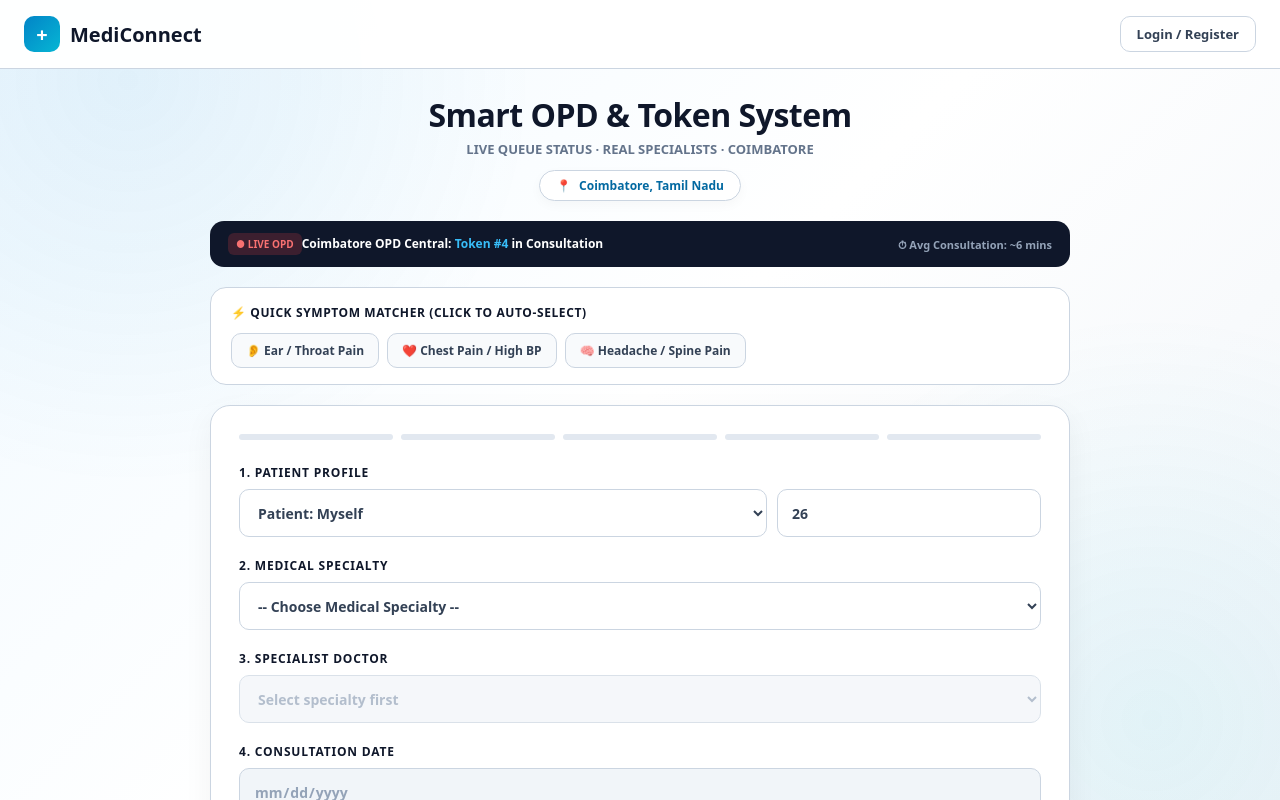
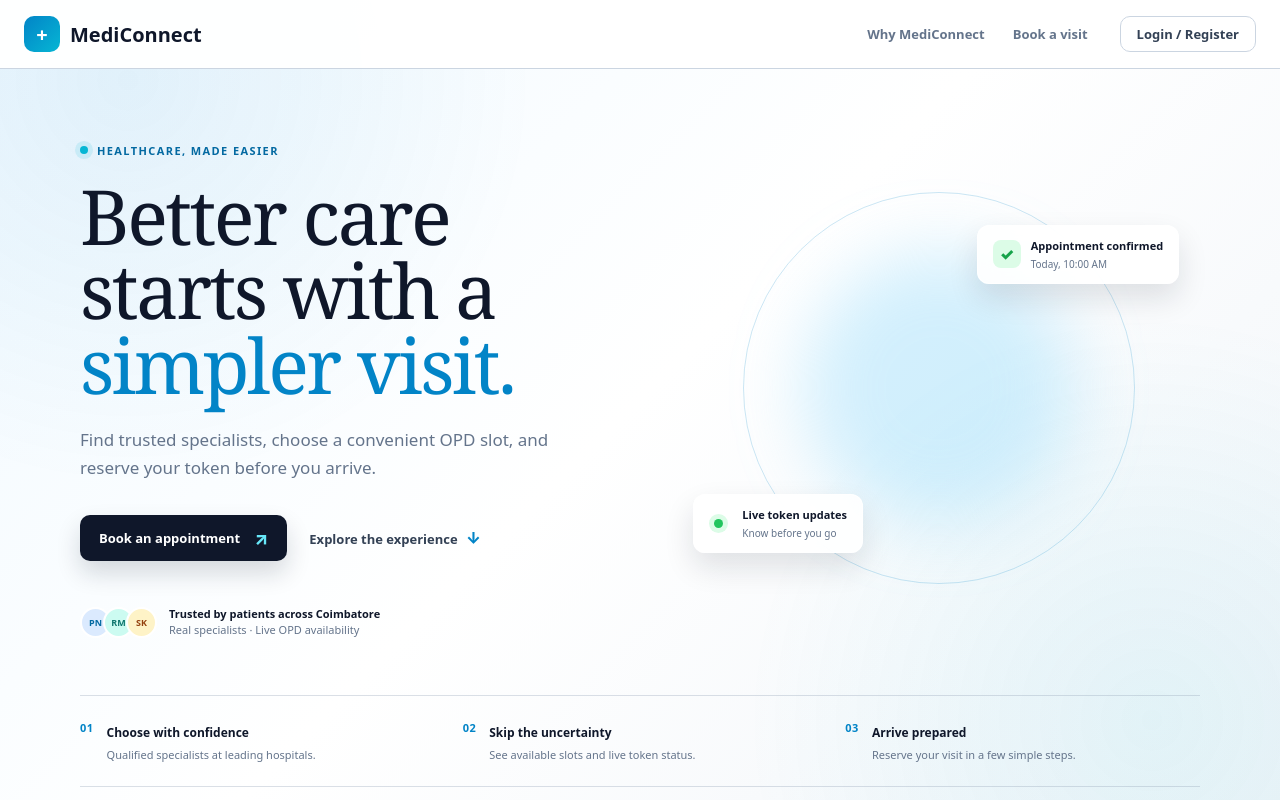
Before and after one commit to Kalaisk-47/Medi-connect, a React (Vite) app: page / in a window 1280 px wide. Shown: the top 800 px of the page. Built offline with nearby package versions, Linux system fonts and the light colour scheme.

Commit message:
Add MediConnect landing page

```diff
--- a/src/App.css
+++ b/src/App.css
@@ -18,6 +18,8 @@
 }
 
 * { box-sizing: border-box; margin: 0; padding: 0; }
+
+html { scroll-behavior: smooth; }
 
 body {
   min-height: 100vh;
@@ -69,6 +71,205 @@ body {
   align-items: center;
   gap: 10px;
 }
+
+.nav-links {
+  display: flex;
+  align-items: center;
+  gap: 28px;
+  margin-left: auto;
+  margin-right: 32px;
+}
+
+.nav-links a {
+  color: var(--muted);
+  font-size: 13px;
+  font-weight: 700;
+  text-decoration: none;
+  transition: color 0.2s ease;
+}
+
+.nav-links a:hover { color: var(--primary-dark); }
+
+.landing-hero {
+  width: min(100% - 48px, 1120px);
+  min-height: 520px;
+  margin: 0 auto;
+  display: grid;
+  grid-template-columns: 1.02fr 0.98fr;
+  align-items: center;
+  gap: 54px;
+  padding: 68px 0 56px;
+}
+
+.landing-copy { position: relative; z-index: 1; }
+
+.eyebrow {
+  display: inline-flex;
+  align-items: center;
+  gap: 9px;
+  color: var(--primary-dark);
+  font-size: 11px;
+  font-weight: 800;
+  letter-spacing: 1.4px;
+  text-transform: uppercase;
+}
+
+.eyebrow-dot {
+  width: 8px;
+  height: 8px;
+  border-radius: 50%;
+  background: var(--accent);
+  box-shadow: 0 0 0 5px rgba(6, 182, 212, 0.12);
+}
+
+.landing-copy h1 {
+  max-width: 650px;
+  margin-top: 20px;
+  color: var(--navy);
+  font-family: Georgia, 'Times New Roman', serif;
+  font-size: clamp(46px, 6vw, 76px);
+  font-weight: 500;
+  line-height: 0.98;
+  letter-spacing: -2.5px;
+}
+
+.landing-copy h1 em { color: var(--primary); font-style: normal; }
+
+.landing-lede {
+  max-width: 480px;
+  margin-top: 24px;
+  color: var(--muted);
+  font-size: 17px;
+  line-height: 1.65;
+}
+
+.landing-actions {
+  display: flex;
+  align-items: center;
+  gap: 22px;
+  margin-top: 32px;
+}
+
+.landing-cta,
+.landing-secondary { text-decoration: none; font-weight: 800; }
+
+.landing-cta {
+  display: inline-flex;
+  align-items: center;
+  gap: 14px;
+  padding: 14px 19px;
+  border-radius: 10px;
+  background: var(--navy);
+  color: #fff;
+  font-size: 13px;
+  box-shadow: 0 12px 24px rgba(15, 23, 42, 0.16);
+  transition: transform 0.2s ease, background 0.2s ease;
+}
+
+.landing-cta:hover { background: var(--primary); transform: translateY(-2px); }
+.landing-cta span { color: #67e8f9; font-size: 18px; line-height: 0; }
+
+.landing-secondary { color: var(--slate); font-size: 13px; }
+.landing-secondary span { margin-left: 5px; color: var(--primary); font-size: 16px; }
+
+.landing-proof {
+  display: flex;
+  align-items: center;
+  gap: 12px;
+  margin-top: 45px;
+}
+
+.proof-avatars { display: flex; padding-left: 8px; }
+.proof-avatars span {
+  display: grid;
+  place-items: center;
+  width: 31px;
+  height: 31px;
+  margin-left: -8px;
+  border: 2px solid #fff;
+  border-radius: 50%;
+  background: #dbeafe;
+  color: var(--primary-dark);
+  font-size: 9px;
+  font-weight: 800;
+}
+.proof-avatars span:nth-child(2) { background: #ccfbf1; color: #0f766e; }
+.proof-avatars span:nth-child(3) { background: #fef3c7; color: #92400e; }
+.landing-proof p { color: var(--navy); font-size: 11px; line-height: 1.5; }
+.landing-proof p span { color: var(--muted); }
+
+.landing-art {
+  position: relative;
+  min-height: 410px;
+  display: grid;
+  place-items: center;
+}
+
+.landing-art::before {
+  content: '';
+  position: absolute;
+  width: min(36vw, 390px);
+  height: min(36vw, 390px);
+  border: 1px solid rgba(2, 132, 199, 0.2);
+  border-radius: 50%;
+}
+
+.art-glow {
+  position: absolute;
+  width: 270px;
+  height: 270px;
+  border-radius: 50%;
+  background: rgba(125, 211, 252, 0.33);
+  filter: blur(35px);
+}
+
+.art-card {
+  position: absolute;
+  z-index: 2;
+  display: flex;
+  align-items: center;
+  gap: 10px;
+  padding: 12px 15px;
+  border: 1px solid rgba(255, 255, 255, 0.9);
+  border-radius: 12px;
+  background: rgba(255, 255, 255, 0.9);
+  box-shadow: 0 14px 30px rgba(15, 23, 42, 0.12);
+  backdrop-filter: blur(10px);
+}
+.art-card strong, .art-card small { display: block; }
+.art-card strong { color: var(--navy); font-size: 11px; }
+.art-card small { margin-top: 4px; color: var(--muted); font-size: 10px; }
+.art-card-top { top: 42px; right: 4%; }
+.art-card-bottom { bottom: 40px; left: 3%; }
+.art-icon { display: grid; place-items: center; width: 28px; height: 28px; border-radius: 8px; background: #dcfce7; color: #16a34a; font-weight: 900; }
+.pulse-dot { width: 9px; height: 9px; border-radius: 50%; background: #22c55e; box-shadow: 0 0 0 5px #dcfce7; margin: 0 9px 0 5px; }
+
+.service-strip {
+  width: min(100% - 48px, 1120px);
+  display: grid;
+  grid-template-columns: repeat(3, 1fr);
+  gap: 28px;
+  margin: 0 auto 56px;
+  padding: 24px 0;
+  border-top: 1px solid rgba(148, 163, 184, 0.35);
+  border-bottom: 1px solid rgba(148, 163, 184, 0.35);
+}
+
+.service-item { display: flex; align-items: flex-start; gap: 13px; }
+.service-icon { color: var(--primary); font-size: 11px; font-weight: 900; letter-spacing: 0.5px; }
+.service-item strong { color: var(--navy); font-size: 12px; }
+.service-item p { margin-top: 5px; color: var(--muted); font-size: 11px; line-height: 1.4; }
+
+.booking-intro {
+  display: flex;
+  align-items: end;
+  justify-content: space-between;
+  gap: 24px;
+  margin: 0 4px 22px;
+}
+.booking-kicker { color: var(--primary); font-size: 11px; font-weight: 800; letter-spacing: 1px; text-transform: uppercase; }
+.booking-intro h2 { margin-top: 6px; color: var(--navy); font-size: 27px; letter-spacing: -0.6px; }
+.booking-intro p:last-child { margin-top: 6px; color: var(--muted); font-size: 13px; }
 
 .user-pill {
   display: inline-flex;
@@ -513,3 +714,37 @@ select:disabled, input:disabled {
 }
 
 .footer a { color: var(--primary); text-decoration: none; font-weight: 700; }
+
+@media (max-width: 760px) {
+  .navbar { padding: 12px 16px; }
+  .nav-links { display: none; }
+  .nav-actions { margin-left: auto; }
+  .user-pill { display: none !important; }
+  .landing-hero {
+    width: min(100% - 32px, 560px);
+    min-height: auto;
+    grid-template-columns: 1fr;
+    gap: 12px;
+    padding: 56px 0 30px;
+  }
+  .landing-copy h1 { font-size: clamp(44px, 14vw, 64px); }
+  .landing-lede { font-size: 15px; }
+  .landing-actions { align-items: flex-start; flex-direction: column; gap: 18px; }
+  .landing-proof { margin-top: 34px; }
+  .landing-art { min-height: 320px; }
+  .landing-art::before { width: 280px; height: 280px; }
+  .art-card-top { top: 14px; right: 0; }
+  .art-card-bottom { bottom: 12px; left: 0; }
+  .service-strip {
+    width: min(100% - 32px, 560px);
+    grid-template-columns: 1fr;
+    gap: 18px;
+    margin-bottom: 38px;
+  }
+  .container { width: min(100% - 24px, 560px); margin-top: 18px; }
+  .booking-intro { align-items: flex-start; flex-direction: column; margin: 0 4px 18px; }
+  .booking-intro h2 { font-size: 24px; }
+  .location-bar { margin-top: 0; }
+  .queue-ticker { align-items: flex-start; flex-direction: column; gap: 9px; }
+  .card { padding: 20px 16px; }
+}
--- a/src/App.jsx
+++ b/src/App.jsx
@@ -193,10 +193,14 @@ function App() {
   return (
     <>
       <header className="navbar">
-        <a href="#" className="brand">
+        <a href="#top" className="brand">
           <div className="brand-icon">+</div>
           MediConnect
         </a>
+        <nav className="nav-links" aria-label="Primary navigation">
+          <a href="#services">Why MediConnect</a>
+          <a href="#booking">Book a visit</a>
+        </nav>
         <div className="nav-actions">
           <div id="userProfile" className="user-pill" style={{ display: currentUser ? 'inline-flex' : 'none' }}>
             <span>👤</span>
@@ -213,10 +217,42 @@ function App() {
         </div>
       </header>
 
-      <div className="container">
-        <div className="hero">
-          <h1>Smart OPD &amp; Token System</h1>
-          <p>LIVE QUEUE STATUS · REAL SPECIALISTS · COIMBATORE</p>
+      <main id="top">
+        <section className="landing-hero">
+          <div className="landing-copy">
+            <div className="eyebrow"><span className="eyebrow-dot" /> Healthcare, made easier</div>
+            <h1>Better care starts with a <em>simpler visit.</em></h1>
+            <p className="landing-lede">Find trusted specialists, choose a convenient OPD slot, and reserve your token before you arrive.</p>
+            <div className="landing-actions">
+              <a className="landing-cta" href="#booking">Book an appointment <span aria-hidden="true">↗</span></a>
+              <a className="landing-secondary" href="#services">Explore the experience <span aria-hidden="true">↓</span></a>
+            </div>
+            <div className="landing-proof">
+              <div className="proof-avatars" aria-hidden="true"><span>PN</span><span>RM</span><span>SK</span></div>
+              <p><strong>Trusted by patients across Coimbatore</strong><br /><span>Real specialists · Live OPD availability</span></p>
+            </div>
+          </div>
+          <div className="landing-art" aria-label="MediConnect appointment illustration">
+            <div className="art-glow" />
+            <div className="art-card art-card-top"><span className="art-icon">✓</span><div><strong>Appointment confirmed</strong><small>Today, 10:00 AM</small></div></div>
+            <div className="art-card art-card-bottom"><span className="pulse-dot" /><div><strong>Live token updates</strong><small>Know before you go</small></div></div>
+          </div>
+        </section>
+
+        <section className="service-strip" id="services" aria-label="MediConnect benefits">
+          <div className="service-item"><span className="service-icon">01</span><div><strong>Choose with confidence</strong><p>Qualified specialists at leading hospitals.</p></div></div>
+          <div className="service-item"><span className="service-icon">02</span><div><strong>Skip the uncertainty</strong><p>See available slots and live token status.</p></div></div>
+          <div className="service-item"><span className="service-icon">03</span><div><strong>Arrive prepared</strong><p>Reserve your visit in a few simple steps.</p></div></div>
+        </section>
+      </main>
+
+      <div className="container" id="booking">
+        <div className="booking-intro">
+          <div>
+            <p className="booking-kicker">Your care, your time</p>
+            <h2>Reserve your OPD token</h2>
+            <p>Select a specialty and doctor to see the next available visit.</p>
+          </div>
           <div className="location-bar">
             📍 <span id="locationText">Coimbatore, Tamil Nadu</span>
           </div>
```
